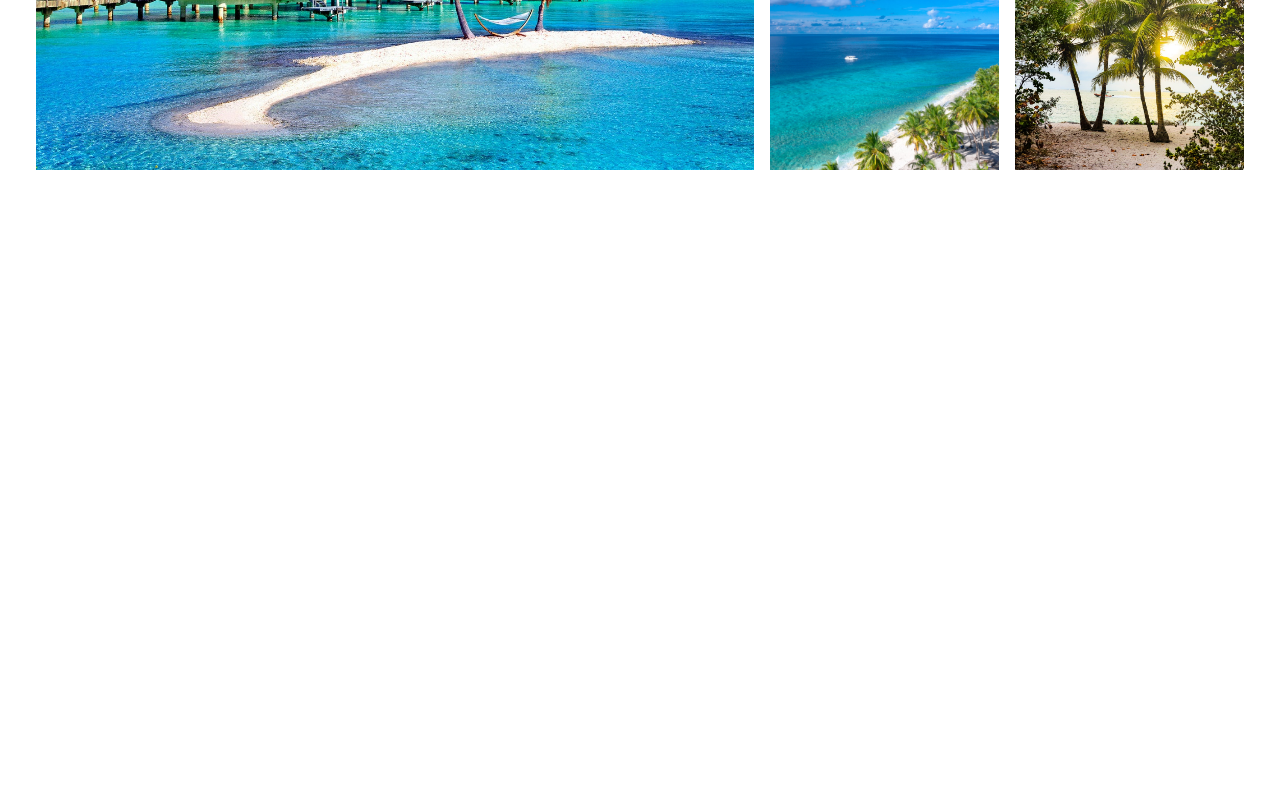
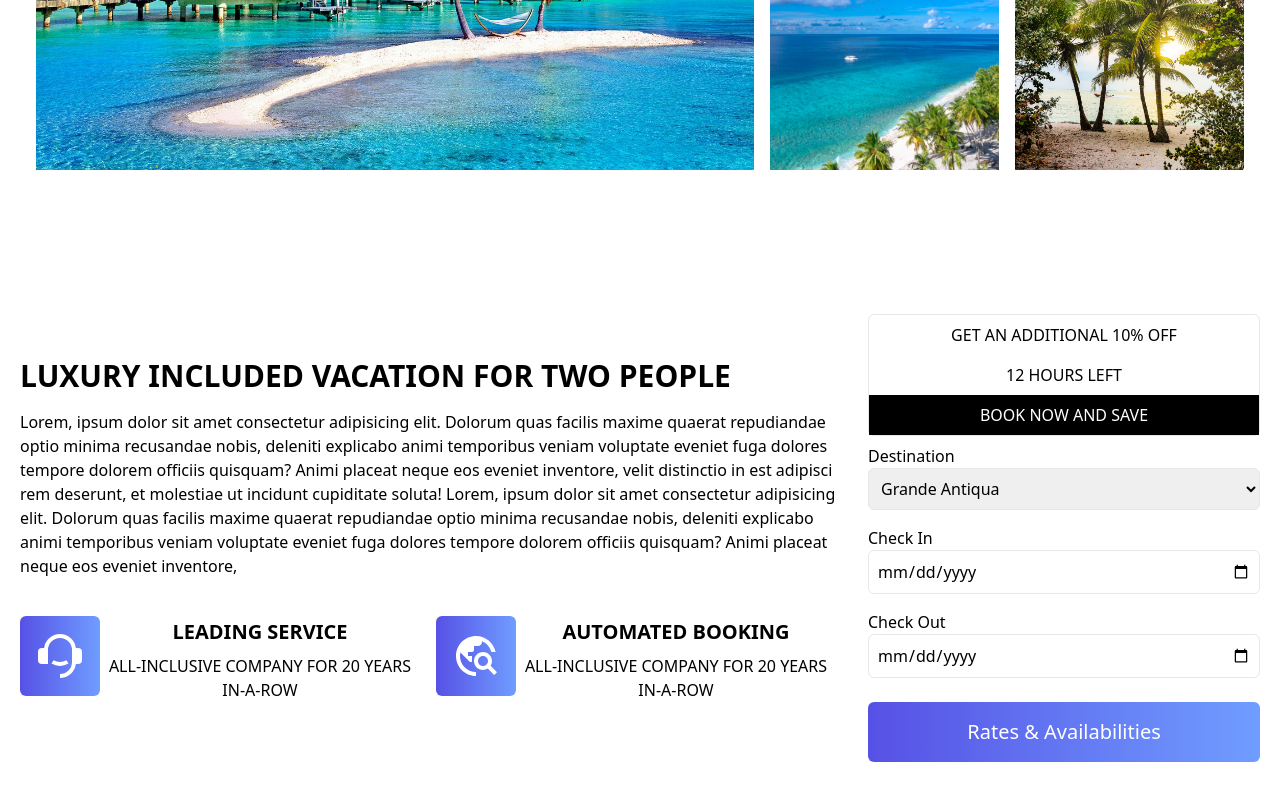
Before and after one commit to jehangir147/travel-booking, a React (Create React App) app: page / in a window 1280 px wide. Shown: the part 1285-2085 px from the top of the page. Before the commit the page ends 1535 px from the top, so only its background shows below. Built offline with nearby package versions, Linux system fonts and the light colour scheme.

Commit message:
implemented Search Section

```diff
--- a/src/App.js
+++ b/src/App.js
@@ -2,6 +2,7 @@ import React from "react";
 import Navbar from "./Components/Navbar";
 import Hero from "./Components/Hero";
 import Destination from "./Components/Destination";
+import Search from "./Components/Search";
 
 function App() {
   return (
@@ -9,6 +10,7 @@ function App() {
       <Navbar />
       <Hero />
       <Destination />
+      <Search />
     </div>
   );
 }
--- /dev/null
+++ b/src/Components/Search.jsx
@@ -0,0 +1,88 @@
+import React from "react";
+import { RiCustomerService2Fill } from "react-icons/ri";
+import { MdTravelExplore } from "react-icons/md";
+
+const Search = () => {
+  return (
+    <div className=" w-full py-16 px-4">
+      <div className=" max-w-[1240px] mx-auto ">
+        <div className=" grid md:grid-cols-3 gap-8 items-center">
+          <div className=" md:col-span-2 py-6">
+            <h3 className=" text-3xl font-bold">
+              LUXURY INCLUDED VACATION FOR TWO PEOPLE
+            </h3>
+            <p className=" py-4">
+              Lorem, ipsum dolor sit amet consectetur adipisicing elit. Dolorum
+              quas facilis maxime quaerat repudiandae optio minima recusandae
+              nobis, deleniti explicabo animi temporibus veniam voluptate
+              eveniet fuga dolores tempore dolorem officiis quisquam? Animi
+              placeat neque eos eveniet inventore, velit distinctio in est
+              adipisci rem deserunt, et molestiae ut incidunt cupiditate soluta!
+              Lorem, ipsum dolor sit amet consectetur adipisicing elit. Dolorum
+              quas facilis maxime quaerat repudiandae optio minima recusandae
+              nobis, deleniti explicabo animi temporibus veniam voluptate
+              eveniet fuga dolores tempore dolorem officiis quisquam? Animi
+              placeat neque eos eveniet inventore,
+            </p>
+            <div className=" grid lg:grid-cols-2 gap-4">
+              <div className=" py-4 flex flex-col md:flex-row items-center text-center">
+                <button className=" p-4 w-20 h-20 text-5xl">
+                  <RiCustomerService2Fill />
+                </button>
+                <div>
+                  <h4 className=" text-xl font-bold pb-4 pt-2 md:p-2">
+                    LEADING SERVICE
+                  </h4>
+                  <p>ALL-INCLUSIVE COMPANY FOR 20 YEARS IN-A-ROW</p>
+                </div>
+              </div>
+              <div className=" flex flex-col md:flex-row items-center text-center">
+                <button className=" p-4 w-20 h-20 text-5xl">
+                  <MdTravelExplore />
+                </button>
+                <div>
+                  <h4 className=" text-xl font-bold pb-4 pt-2 md:p-2">
+                    AUTOMATED BOOKING
+                  </h4>
+                  <p>ALL-INCLUSIVE COMPANY FOR 20 YEARS IN-A-ROW</p>
+                </div>
+              </div>
+            </div>
+          </div>
+          <div className="">
+            <div className="text-center border rounded-md">
+              <p className="py-2">GET AN ADDITIONAL 10% OFF</p>
+              <p className="py-2">12 HOURS LEFT</p>
+              <p className="py-2 bg-black text-white">BOOK NOW AND SAVE</p>
+            </div>
+            <form>
+              <div className="flex flex-col py-2">
+                <label>Destination</label>
+                <select className="p-2 border rounded-md">
+                  <option value="">Grande Antiqua</option>
+                  <option value="">Key West</option>
+                  <option value="">Maldives</option>
+                  <option value="">Bora Bora</option>
+                </select>
+              </div>
+              <div className="flex flex-col py-2">
+                <label>Check In</label>
+                <input className="p-2 border rounded-md" type="date" />
+              </div>
+              <div></div>
+              <div className="flex flex-col py-2">
+                <label>Check Out</label>
+                <input className="p-2 border rounded-md" type="date" />
+              </div>
+              <button className=" w-full p-4 mt-4">
+                Rates & Availabilities
+              </button>
+            </form>
+          </div>
+        </div>
+      </div>
+    </div>
+  );
+};
+
+export default Search;
```
